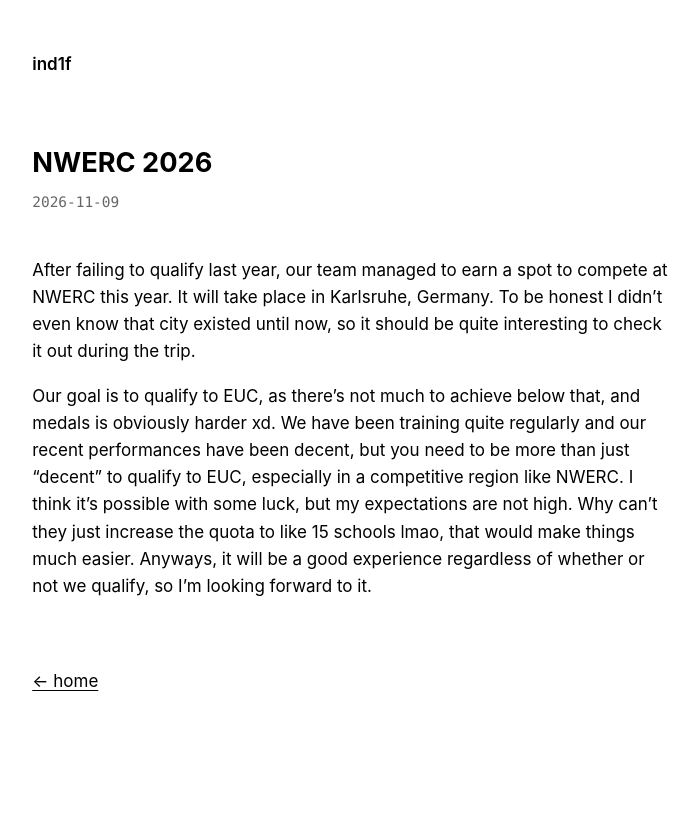
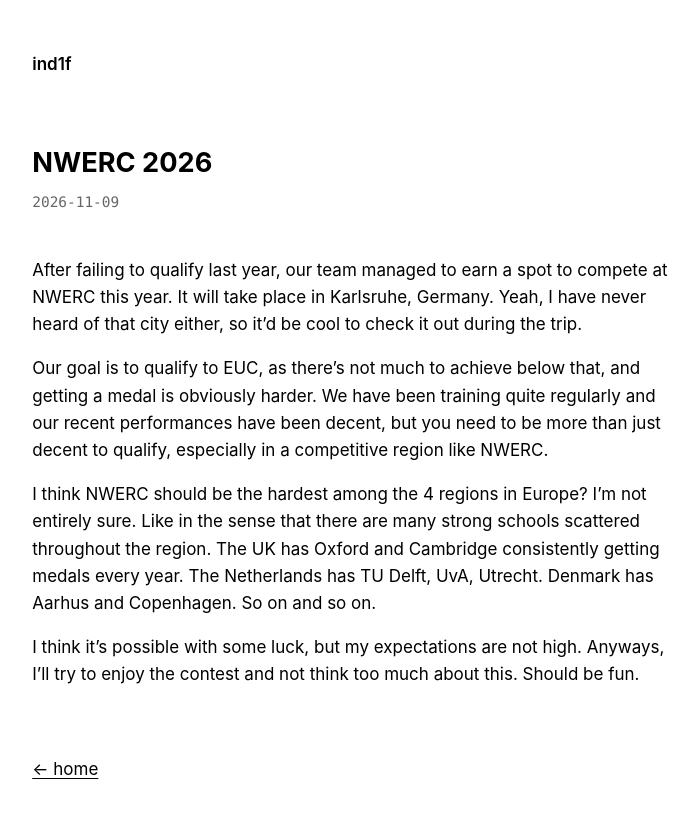
Before and after one commit to ind1f/ind1f.github.io, a Jekyll site: the page built from _posts/2026-11-09-NWERC.md, in a window 1280 px wide. Shown: the top 818 px of the page, without its empty margins (289-987 px from the left). Built offline with Jekyll 4.4.1, drawn with Linux system fonts in a browser that asks for light colours.

Commit message:
second post

```diff
--- a/_posts/2026-11-09-NWERC.md
+++ b/_posts/2026-11-09-NWERC.md
@@ -3,6 +3,10 @@ layout: post
 title: NWERC 2026
 ---
 
-After failing to qualify last year, our team managed to earn a spot to compete at NWERC this year. It will take place in Karlsruhe, Germany. To be honest I didn't even know that city existed until now, so it should be quite interesting to check it out during the trip.
+After failing to qualify last year, our team managed to earn a spot to compete at NWERC this year. It will take place in Karlsruhe, Germany. Yeah, I have never heard of that city either, so it'd be cool to check it out during the trip.
 
-Our goal is to qualify to EUC, as there's not much to achieve below that, and medals is obviously harder xd. We have been training quite regularly and our recent performances have been decent, but you need to be more than just "decent" to qualify to EUC, especially in a competitive region like NWERC. I think it's possible with some luck, but my expectations are not high. Why can't they just increase the quota to like 15 schools lmao, that would make things much easier. Anyways, it will be a good experience regardless of whether or not we qualify, so I'm looking forward to it.
+Our goal is to qualify to EUC, as there's not much to achieve below that, and getting a medal is obviously harder. We have been training quite regularly and our recent performances have been decent, but you need to be more than just decent to qualify, especially in a competitive region like NWERC.
+
+I think NWERC should be the hardest among the 4 regions in Europe? I'm not entirely sure. Like in the sense that there are many strong schools scattered throughout the region. The UK has Oxford and Cambridge consistently getting medals every year. The Netherlands has TU Delft, UvA, Utrecht. Denmark has Aarhus and Copenhagen. So on and so on.
+
+I think it's possible with some luck, but my expectations are not high. Anyways, I'll try to enjoy the contest and not think too much about this. Should be fun.
```
